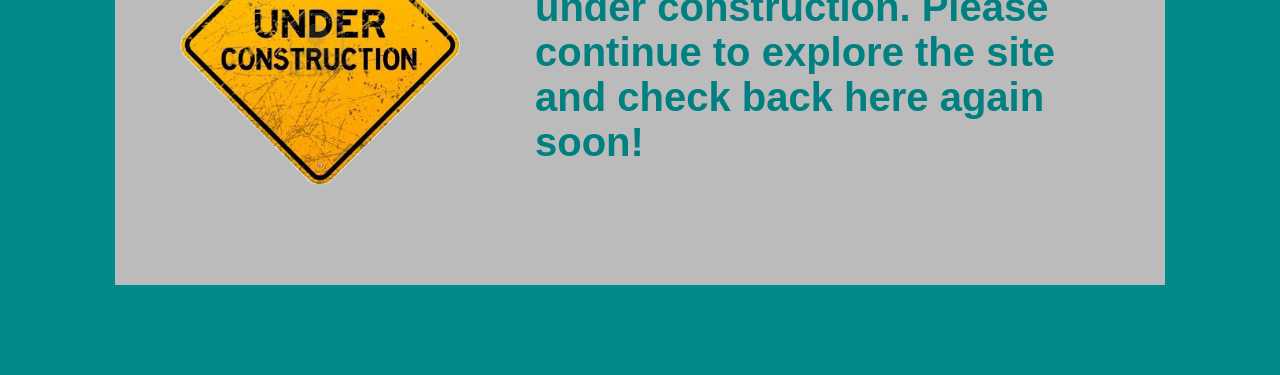
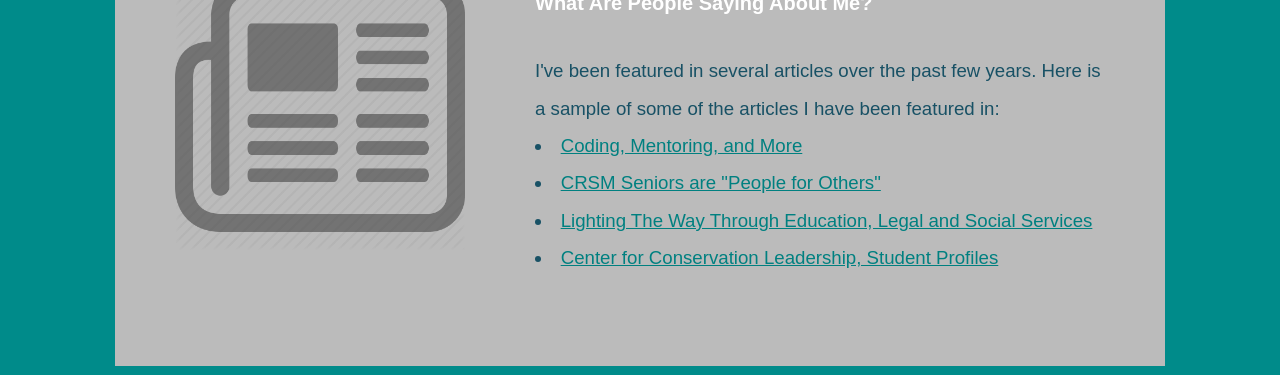
Before and after one commit to KlarizsaPadilla/KlarizsaPadilla.github.io, a plain HTML site: page press.html in a window 1280 px wide. Shown: the part 425-800 px from the top of the page. Drawn offline with Linux system fonts and the light colour scheme.

Commit message:
Completed Experience and Press pages
Added relevant information and images to both pages

```diff
--- a/press.html
+++ b/press.html
@@ -40,13 +40,23 @@
 				Logically Minded and Creative at Heart
 			</em></div>
 
-				<section
 
-					<a href="aboutMe.html"><img src="images/underConstruction.png" alt="Under Construction Sign for Klarizsa Padilla" id="underConstruction" /></a>
+            <section>
+					<img src="images/Press.png" alt="Press Icon for Klarizsa Padilla" id="pressIcon" /></a>
+					<h1>Press</h1>
 
-					<h5>Oops, this page is still under construction. Please continue to explore the site and check back here again soon!</h5>
+					<div id="press">
 
-				</section>
-		</div>
+					   <h4>What Are People Saying About Me?</h4>
+						I've been featured in several articles over the past few years.
+                        Here is a sample of some of the articles I have been featured in:
+                        </br>
 
+                        <li><a href = "http://college.georgetown.edu/collegenews/coding-mentoring-and-more-meet-klarizsa-padilla.html" id="teal">Coding, Mentoring, and More</a></li>
+                        <li><a href = "http://www.cristoreystmartin.org/crsm-seniors-are-people-for-others/" id="teal">CRSM Seniors are "People for Others"</a></li>
+                        <li><a href = "http://www.shcj.org/american/how-we-serve/ministries/american-ministry/cristo-rey-st-martin-college-prep-waukegan-il/" id="teal">Lighting The Way Through Education, Legal and Social Services</a></li>
+                        <li><a href = "http://www.centerforconservationleadership.org/testimonials/participants#student" id="teal">Center for Conservation Leadership,  Student Profiles</a></li>
+
+                    </div>
+            </section>
 	</body>
--- a/styleSheet.css
+++ b/styleSheet.css
@@ -164,6 +164,15 @@ nav.HorizontalNav a:hover{
 	padding-left: 60px;
 }
 
+#pressIcon{
+	position: relative;
+	width: 290px;
+	top: -100px;
+	float: left;
+	padding-right: 20px;
+	padding-left: 60px;
+}
+
 .contact{
 	position: relative;
 	top: 30px;
@@ -233,6 +242,8 @@ h5{
 	color: teal;
 	width: 900;
 }
+
+
 
 #welcome {
 	position: relative;
@@ -309,3 +320,32 @@ h5{
 	font-size: 15pt;
 	color: rgb(24, 81, 101);
 }
+
+#experience {
+	position: relative;
+	top: -90px;
+	width: 950px;
+	left: 50px;
+	margin: 0px;
+	padding: 0px;
+	font-family: Arial;
+	font-size: 15pt;
+	color: rgb(24, 81, 101);
+}
+
+#press {
+	position: relative;
+	top: -90px;
+	width: 950px;
+	left: 50px;
+	margin: 0px;
+	padding: 0px;
+	font-family: Arial;
+	font-size: 14pt;
+	color: rgb(24, 81, 101);
+    line-height: 200%;
+}
+
+#teal {
+  color:teal;
+}
```
Also changed, not shown: aboutMe.html (+1 -1 lines), contactMe.html (+1 -1 lines), experience.html (+12 -4 lines), images/PadillaKlarizsa_Resume.png (added), images/Press.png (added), 1 other file.
